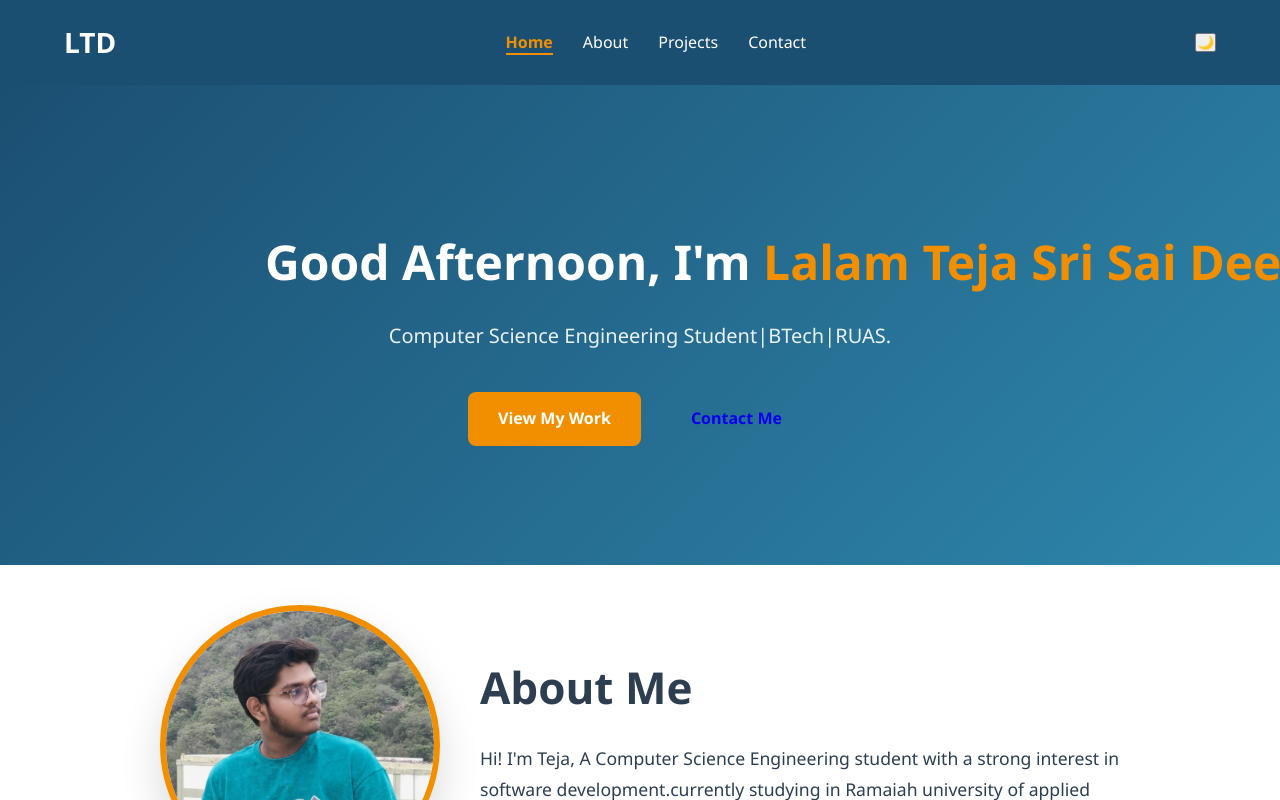
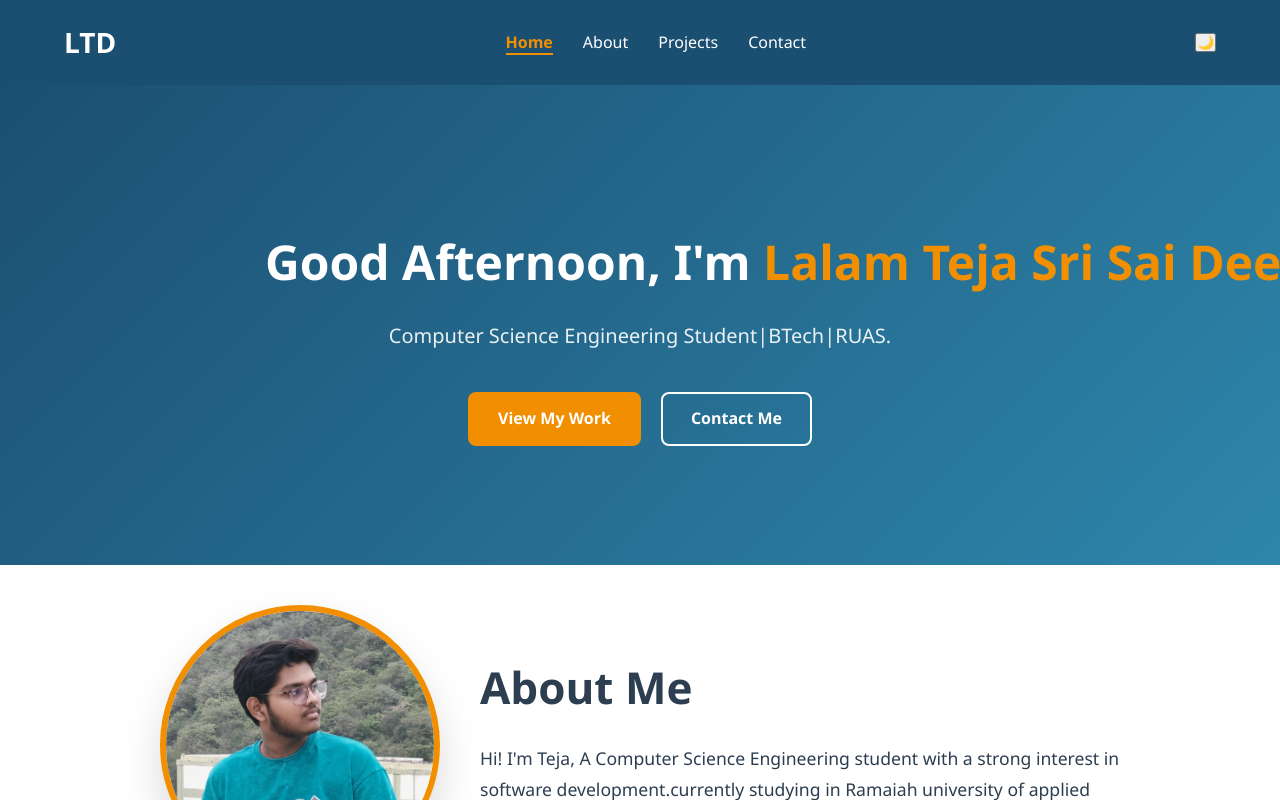
Before and after one commit to teja765/my-portfolio, a React (Vite) app: page / in a window 1280 px wide. Shown: the top 800 px of the page. Built offline with nearby package versions, Linux system fonts and the light colour scheme.

Commit message:
change in color

```diff
--- a/src/index.css
+++ b/src/index.css
@@ -267,8 +267,8 @@ border-color: #111827;
 
 .btn-secondary {
 background: transparent;
-color: #121212
-border-color: #1B4F72;
+color: var(--white);
+border-color: var(--white);
 }
 
 .btn-secondary:hover {
```
